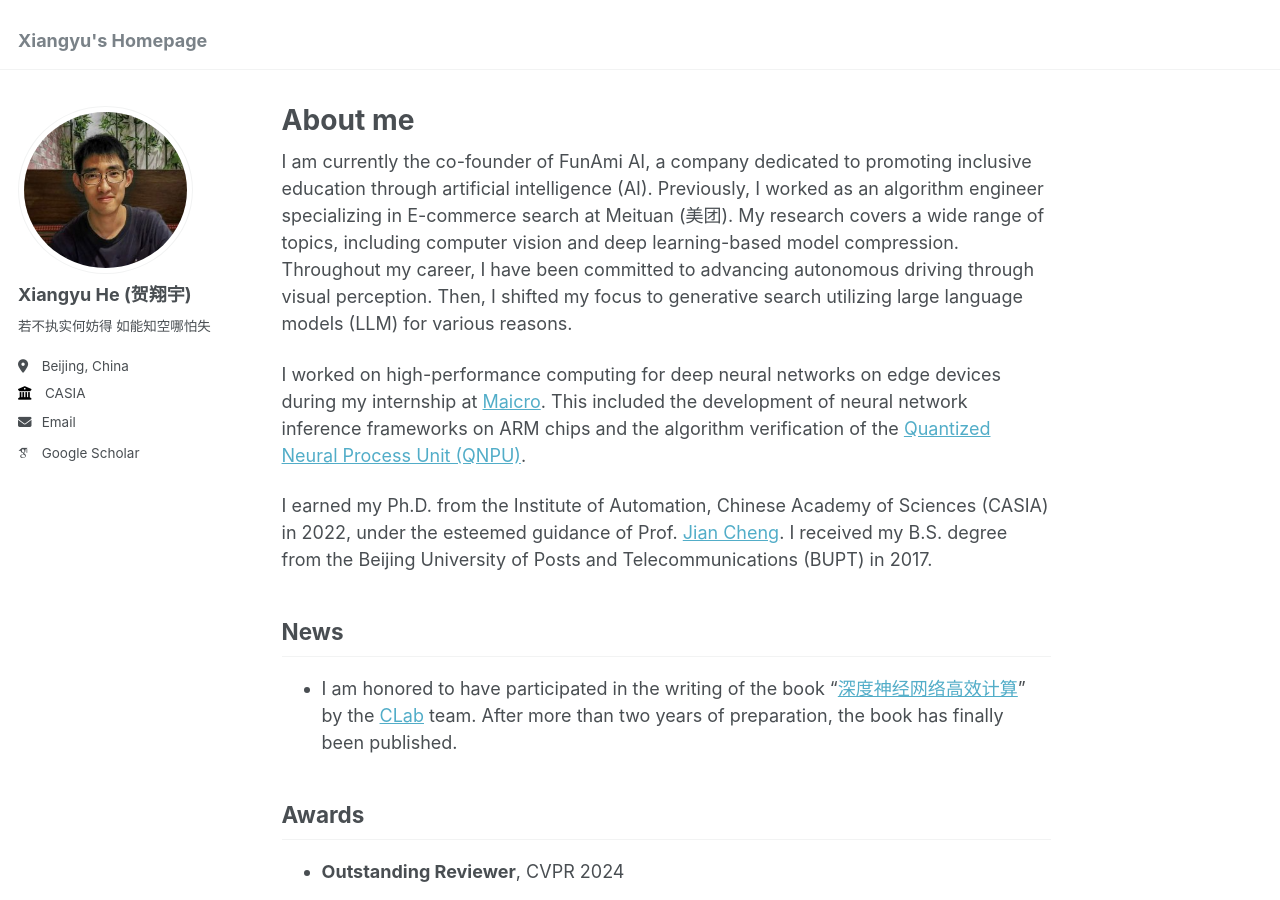
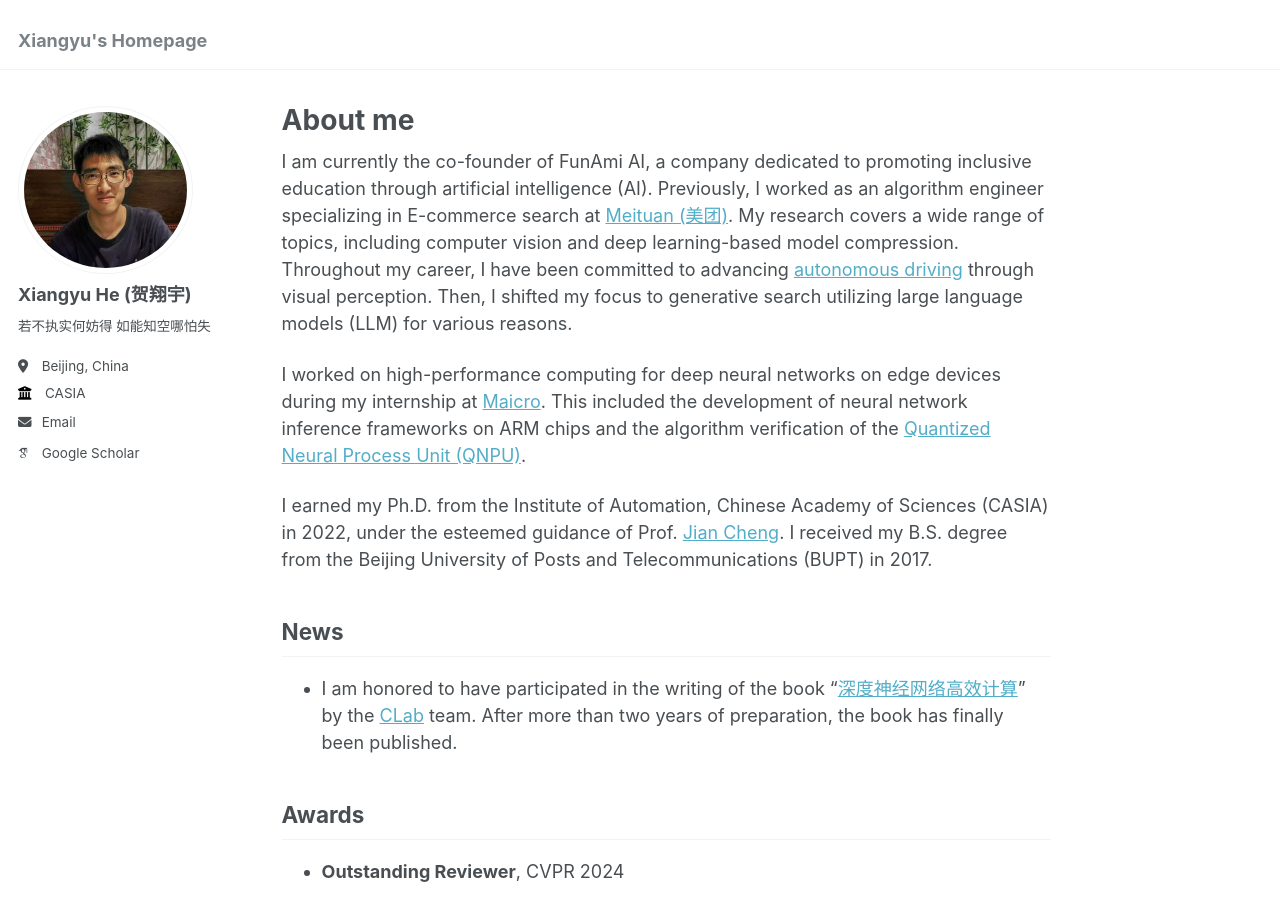
Before and after one commit to HolmesShuan/HolmesShuan.github.io, a Jekyll site: the page built from _pages/about.md, in a window 1280 px wide and 900 px high. Built offline with Jekyll 4.4.1, drawn with Linux system fonts in a browser that asks for light colours; some web fonts are replaced; part of the change alters nothing that is shown.

```diff
--- a/_pages/about.md
+++ b/_pages/about.md
@@ -7,7 +7,7 @@ redirect_from:
   - /about.html
 ---
 
-I am currently the co-founder of FunAmi AI, a company dedicated to promoting inclusive education through artificial intelligence (AI). Previously, I worked as an algorithm engineer specializing in E-commerce search at Meituan (美团). My research covers a wide range of topics, including computer vision and deep learning-based model compression. Throughout my career, I have been committed to advancing autonomous driving through visual perception. Then, I shifted my focus to generative search utilizing large language models (LLM) for various reasons.
+I am currently the co-founder of FunAmi AI, a company dedicated to promoting inclusive education through artificial intelligence (AI). Previously, I worked as an algorithm engineer specializing in E-commerce search at [Meituan (美团)](https://www.meituan.com/en-US/about-us). My research covers a wide range of topics, including computer vision and deep learning-based model compression. Throughout my career, I have been committed to advancing [autonomous driving](https://mad.meituan.com/) through visual perception. Then, I shifted my focus to generative search utilizing large language models (LLM) for various reasons.
 
 I worked on high-performance computing for deep neural networks on edge devices during my internship at [Maicro](https://www.maicro.com/). This included the development of neural network inference frameworks on ARM chips and the algorithm verification of the [Quantized Neural Process Unit (QNPU)](http://www.semiinsights.com/s/foundry/33/36933.shtml).
 
```
